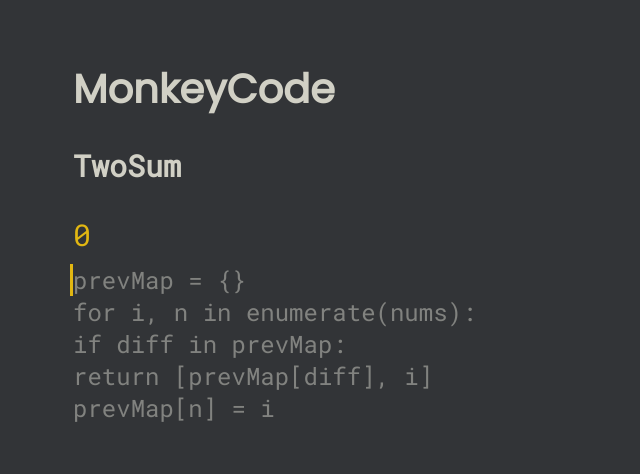
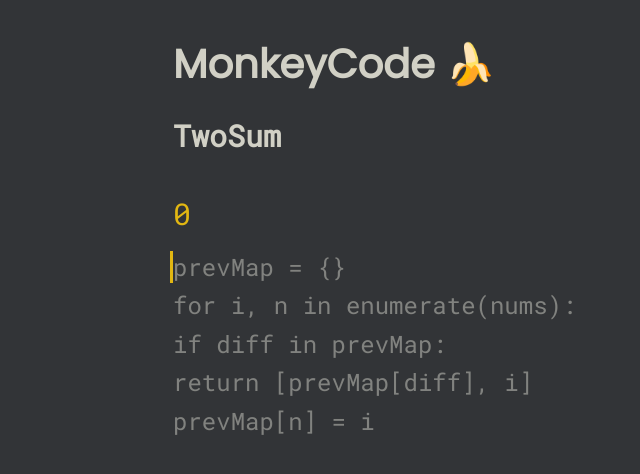
Before and after one commit to eTNwang/codemonkeytype, a React (Create React App) app: page / in a window 1280 px wide. Shown: the top 474 px of the page, without its empty margins (67-707 px from the left). Built offline with nearby package versions, Linux system fonts and the light colour scheme.

Commit message:
Round WPM

```diff
--- a/package.json
+++ b/package.json
@@ -39,5 +39,10 @@
       "last 1 firefox version",
       "last 1 safari version"
     ]
+  },
+  "browser": {
+    "fs": false,
+    "path": false,
+    "os": false
   }
 }
--- a/src/Home.js
+++ b/src/Home.js
@@ -1,8 +1,6 @@
 import React, { useState, useEffect } from "react"
 
 import useKeyPress from "./hooks/useKeyPress"
-
-
 
 const {readFileSync, promises: fsPromises} = require('fs');
 
@@ -115,6 +113,7 @@
 
         // Win condition
         if (currLineIndex >= lineList.length - 1) {
+          setTicking(false)
           setVictory("Victory!")
           setCurrLineIndex(999)
 
@@ -131,7 +130,7 @@
 
   return (
     <>
-      <h1>MonkeyCode</h1>
+      <h1>MonkeyCode 🍌</h1>
 
       <h2>{problemTitle}</h2>
 
@@ -172,8 +171,8 @@
       </div>
       <h2>{victory}</h2>
       {victory
-        ? <div>
-          <h3>Speed: {totalChars / 5 / currTime * 60} WPM</h3>
+        ? <div className="results">
+          <h3>Speed: {Math.round(totalChars / 5 / currTime * 6000) / 100} WPM</h3>
           <h3>Accuracy: {Math.round((totalChars - mistakes) / totalChars * 10000) / 100} %</h3></div>
         : null}
     </>
--- a/src/index.scss
+++ b/src/index.scss
@@ -15,16 +15,22 @@
 
 body {
   margin: auto;
-  max-width: 1000px;
+  max-width: 800px;
   font-size: 20px;
   background-color: var(--bg-color);
   color: var(--text-color);
   padding: 2rem;
+  line-height: 1.6;
   font-family: 'Roboto Mono', monospace;
 }
 
 h1 {
   font-family: 'Poppins';
+}
+
+h1, h2, h3 {
+  margin: 0;
+  margin-bottom: 1rem;
 }
 
 .timer {
```
